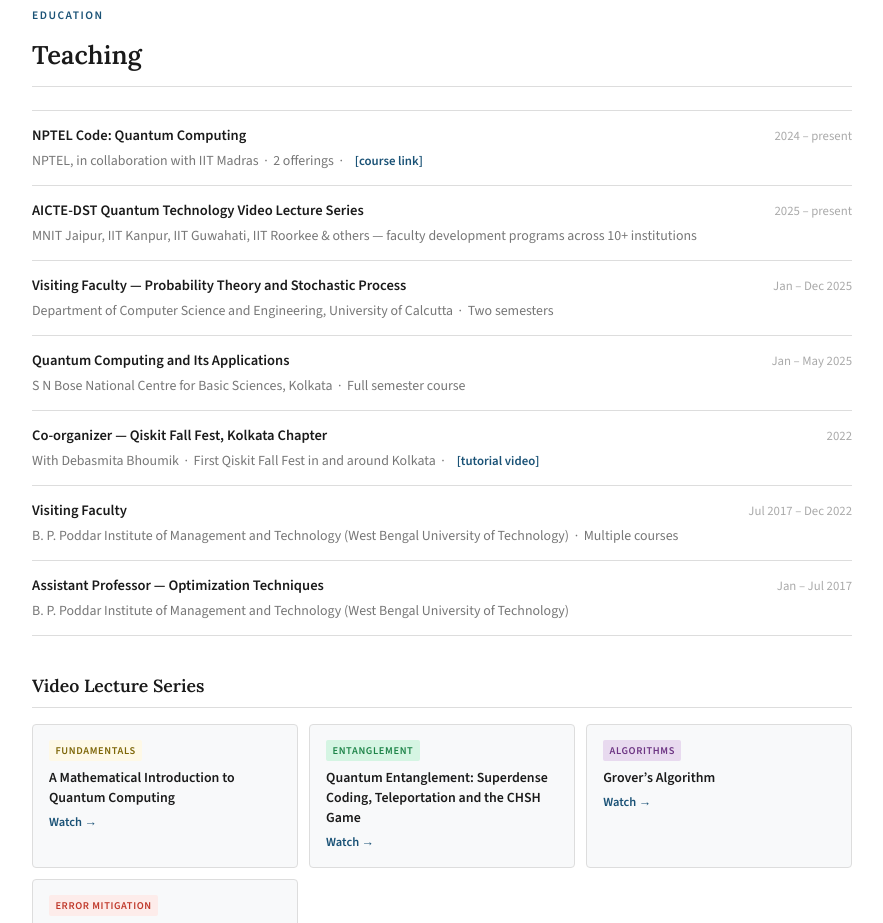
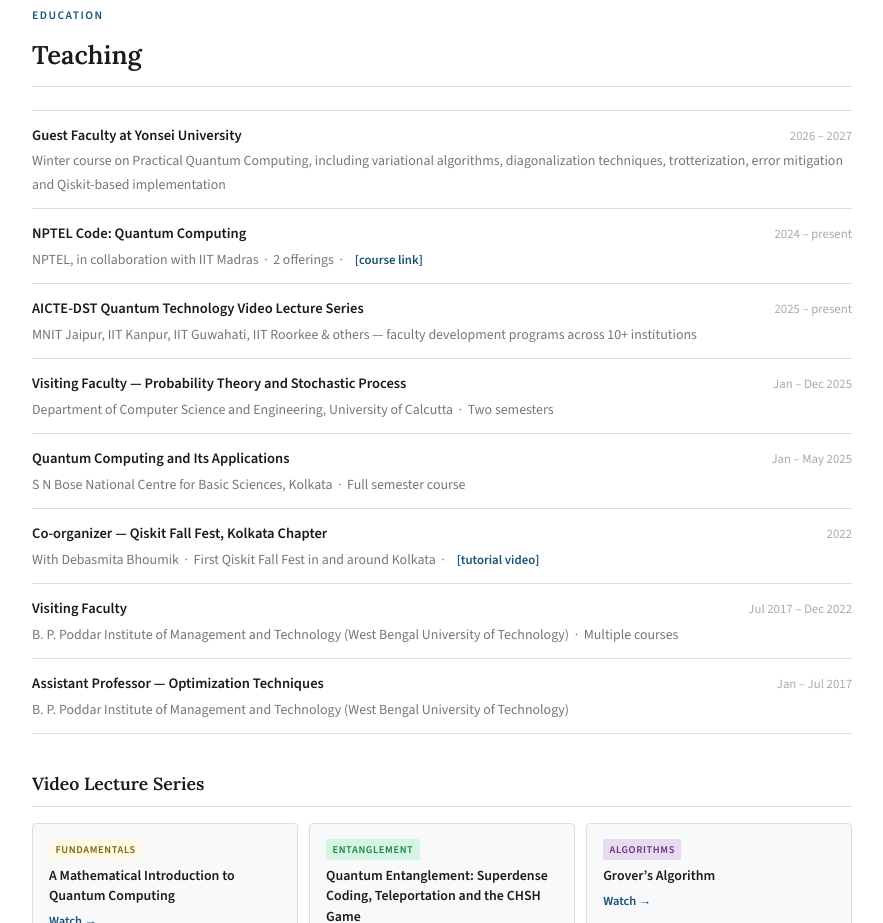
Before and after one commit to ritajitmajumdar1/ritajitmajumdar1.github.io, a plain HTML site: page index.html in a window 1280 px wide. Shown: the part 4000-4923 px from the top of the page, without its empty margins (198-1081 px from the left). Drawn offline with nearby package versions, Linux system fonts and the light colour scheme.

Commit message:
Add Yonsei University guest faculty entry to Teaching

```diff
--- a/index.html
+++ b/index.html
@@ -475,6 +475,13 @@
     <ul class="simple-list reveal" style="transition-delay:.06s">
       <li class="teach-item">
         <div class="teach-head">
+          <span class="teach-title">Guest Faculty at Yonsei University</span>
+          <span class="teach-period">2026 &ndash; 2027</span>
+        </div>
+        <div class="teach-detail">Winter course on Practical Quantum Computing, including variational algorithms, diagonalization techniques, trotterization, error mitigation and Qiskit-based implementation</div>
+      </li>
+      <li class="teach-item">
+        <div class="teach-head">
           <span class="teach-title">NPTEL Code: Quantum Computing</span>
           <span class="teach-period">2024 &ndash; present</span>
         </div>
```
